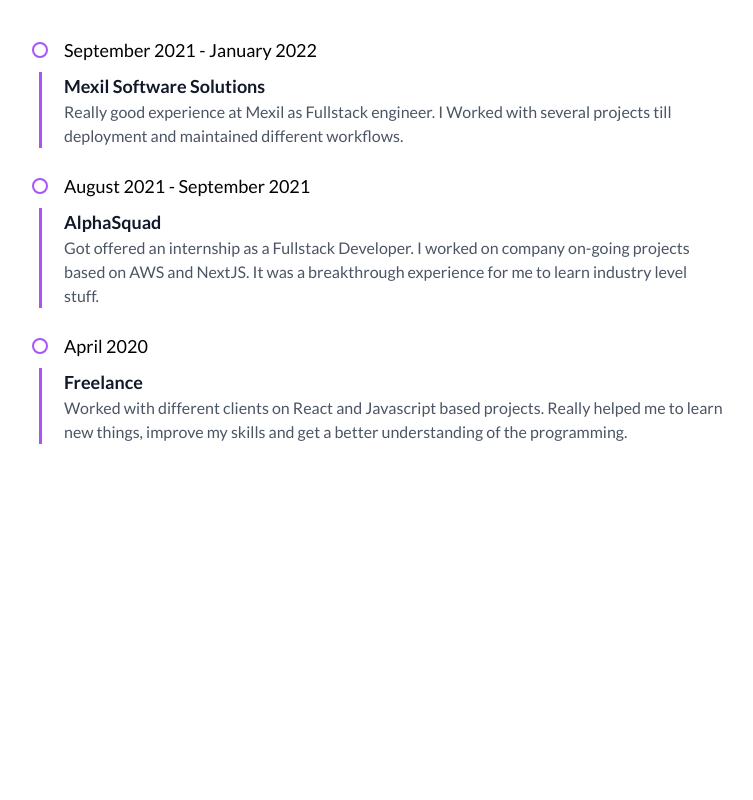
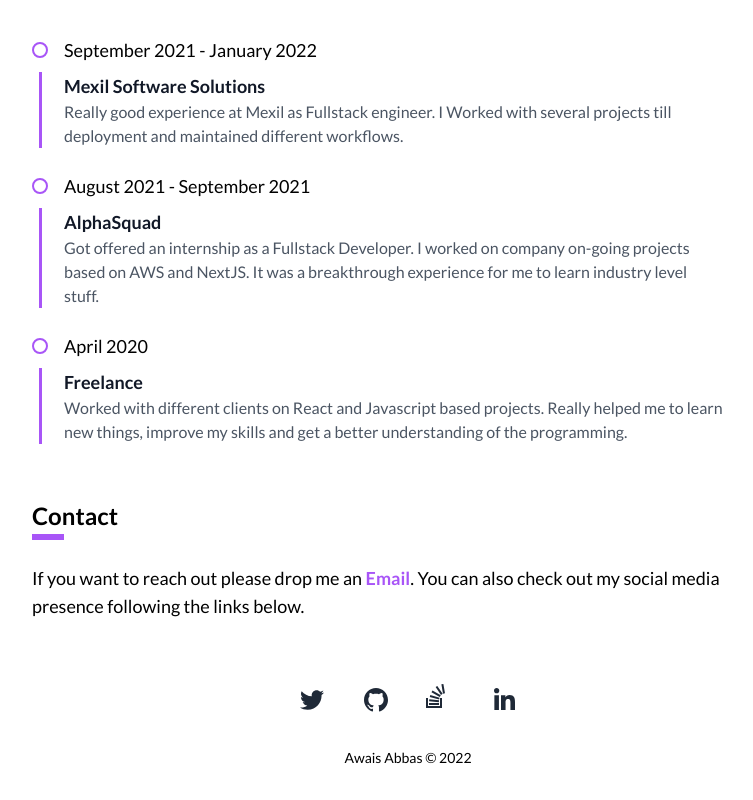
Before and after one commit to kazmi066/kazmi066.github.io, a React (Create React App) app: page / in a window 1280 px wide. Shown: the part 976-1776 px from the top of the page, without its empty margins (232-985 px from the left). Before the commit the page ends 1460 px from the top, so only its background shows below. Built offline with nearby package versions, Linux system fonts and the light colour scheme.

Commit message:
finishing touch

```diff
--- a/package.json
+++ b/package.json
@@ -6,6 +6,7 @@
     "@testing-library/jest-dom": "^5.16.1",
     "@testing-library/react": "^12.1.2",
     "@testing-library/user-event": "^13.5.0",
+    "aos": "^2.3.4",
     "framer-motion": "^5.5.6",
     "react": "^17.0.2",
     "react-dom": "^17.0.2",
--- a/public/index.html
+++ b/public/index.html
@@ -8,6 +8,7 @@
   <meta name="theme-color" content="#000000" />
   <meta name="description" content="Web site created using create-react-app" />
   <link rel="apple-touch-icon" href="%PUBLIC_URL%/logo192.png" />
+  <link href="https://unpkg.com/aos@2.3.1/dist/aos.css" rel="stylesheet">
   <link rel="manifest" href="%PUBLIC_URL%/manifest.json" />
 
   <title>React App</title>
@@ -16,7 +17,10 @@
 <body>
   <noscript>You need to enable JavaScript to run this app.</noscript>
   <div id="root"></div>
-
+  <script src="https://unpkg.com/aos@2.3.1/dist/aos.js"></script>
+  <script>
+    AOS.init();
+  </script>
 </body>
 
 </html>
--- /dev/null
+++ b/src/Elements/SocialIcon.js
@@ -0,0 +1,14 @@
+export default function SocialIcon({ children, href, label }) {
+    return (
+        <li className="p-4">
+            <a
+                href={href}
+                className="flex text-gray-800 focus-outline hover:text-neon-blue dark:text-gray-400 dark:hover:text-green"
+                label={label}
+                target="_blank"
+            >
+                {children}
+            </a>
+        </li>
+    )
+}
--- a/src/Elements/Title.js
+++ b/src/Elements/Title.js
@@ -1,7 +1,17 @@
+import { useEffect } from "react"
+import aos from 'aos';
+
 export default function Title({ title = "" }) {
+
+    useEffect(() => {
+        aos.init({
+            duration: 1000,
+        });
+    }, [])
+
     return (
         <h2 className="relative text-2xl font-bold capitalize">
-            <div className="absolute -bottom-2 left-0 w-12 bg-red-200 border-4 border-black dark:border-white">
+            <div data-aos="fade-right" className="absolute -bottom-2 left-0 w-8 bg-red-200 border-[3.5px] border-purple-500 dark:border-green-500">
             </div>
             {title}
         </h2>
--- /dev/null
+++ b/src/components/Home/Contact.js
@@ -0,0 +1,11 @@
+import Title from "../../Elements/Title";
+
+export default function Contact() {
+    return (
+        <div className="pt-12">
+            <Title title="contact" />
+            <h4 className="pt-8 w-11/12">If you want to reach out please drop me an <a href="mailto:awaisabbas47@gmail.com" className="text-purple-500 dark:text-green-500 hover:underline">Email</a>. You can also check out my social media presence following the links below.</h4>
+
+        </div>
+    )
+}
--- /dev/null
+++ b/src/components/Home/Footer.js
@@ -0,0 +1,25 @@
+import SocialIcon from '../../Elements/SocialIcon'
+import SvgIcon, { githubIcon, linkedinIcon, stackoverflowIcon, twitterIcon } from '../svg-icon'
+
+export default function Footer() {
+    const currentYear = new Date().getFullYear()
+    return (
+        <footer className="flex flex-col justify-center items-center pt-12">
+            <ul className="flex items-center">
+                <SocialIcon href="https://www.twitter.com/abbas_kazmi066" label="Twitter">
+                    <SvgIcon className="w-8 h-8 hover:fill-purple-500 dark:hover:fill-green-500 transition-colors" d={twitterIcon} title="Twitter logo" viewBox="0 0 32 32" />
+                </SocialIcon>
+                <SocialIcon href="https://www.github.com/kazmi066" label="GitHub">
+                    <SvgIcon className="w-8 h-8 hover:fill-purple-500 dark:hover:fill-green-500 transition-colors" d={githubIcon} title="GitHub logo" viewBox="0 0 32 32" />
+                </SocialIcon>
+                <SocialIcon href="https://stackoverflow.com/users/14061728/kazmi066" label="Stackoverflow">
+                    <SvgIcon className="w-8 h-8 hover:fill-purple-500 dark:hover:fill-green-500 transition-colors" d={stackoverflowIcon} title="Stackoverflow logo" viewBox="0 0 32 32" />
+                </SocialIcon>
+                <SocialIcon href="https://www.linkedin.com/in/kazmi066" label="LinkedIn">
+                    <SvgIcon className="w-8 h-8 hover:fill-purple-500 dark:hover:fill-green-500 transition-colors" d={linkedinIcon} title="LinkedIn logo" viewBox="0 0 32 32" />
+                </SocialIcon>
+            </ul>
+            <p className="text-center text-sm pt-4">Awais Abbas © {currentYear}</p>
+        </footer>
+    )
+}
--- a/src/index.css
+++ b/src/index.css
@@ -18,12 +18,13 @@
     @apply text-sm;
   }
   a {
-    @apply text-blue-600 underline;
+    @apply text-blue-600 underline no-underline font-bold;
   }
 }
 
 @tailwind components;
 @tailwind utilities;
+
 
 *{
   margin: 0;
--- a/src/pages/Front/Front.js
+++ b/src/pages/Front/Front.js
@@ -4,6 +4,8 @@ import About from '../../components/Home/About';
 import Title from "../../Elements/Title";
 import Skills from "../../components/Home/Skills";
 import Timelines from "../../components/Home/Timelines";
+import Contact from "../../components/Home/Contact";
+import Footer from "../../components/Home/Footer";
 
 export default function Front() {
     return (
@@ -21,6 +23,8 @@ export default function Front() {
                 <About />
                 <Skills />
                 <Timelines />
+                <Contact />
+                <Footer />
             </Container>
         </main>
     )
```
Also changed, not shown: 1 other file (tests, documents, lock files or other folders).
